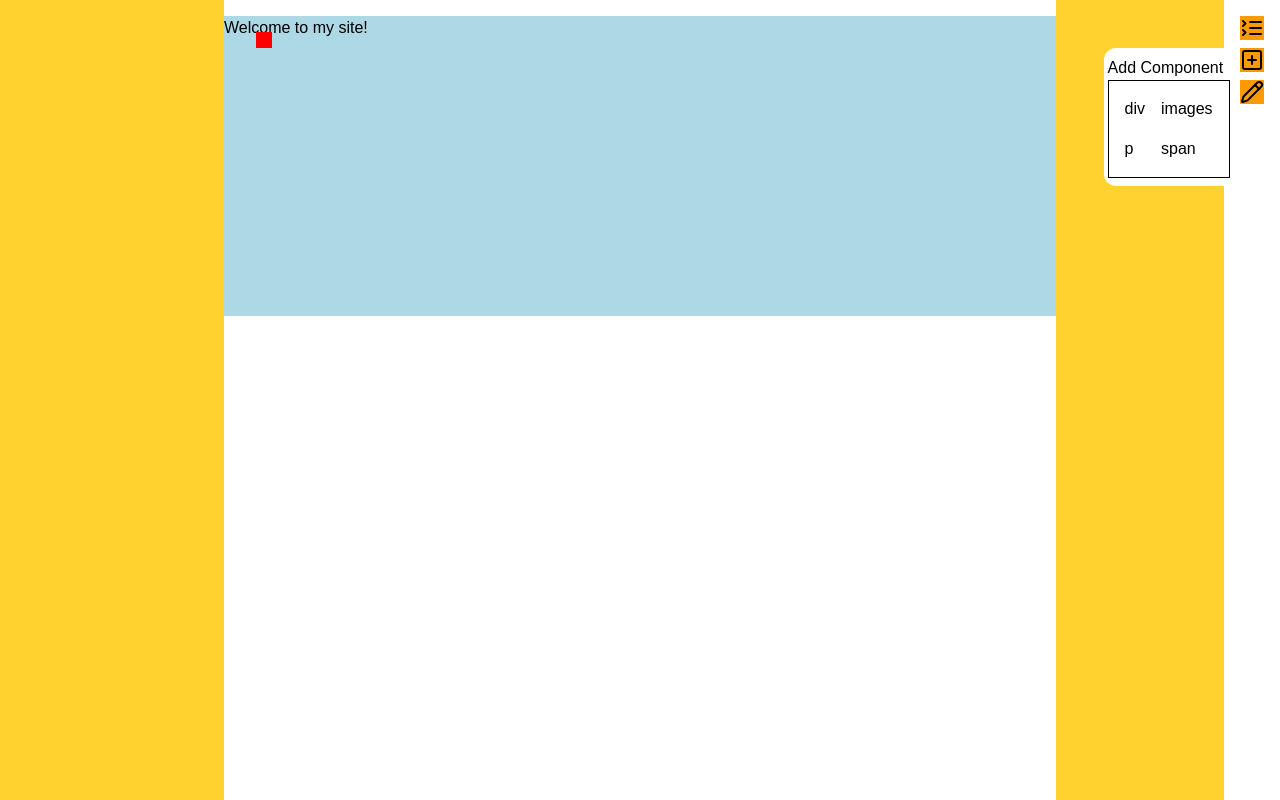
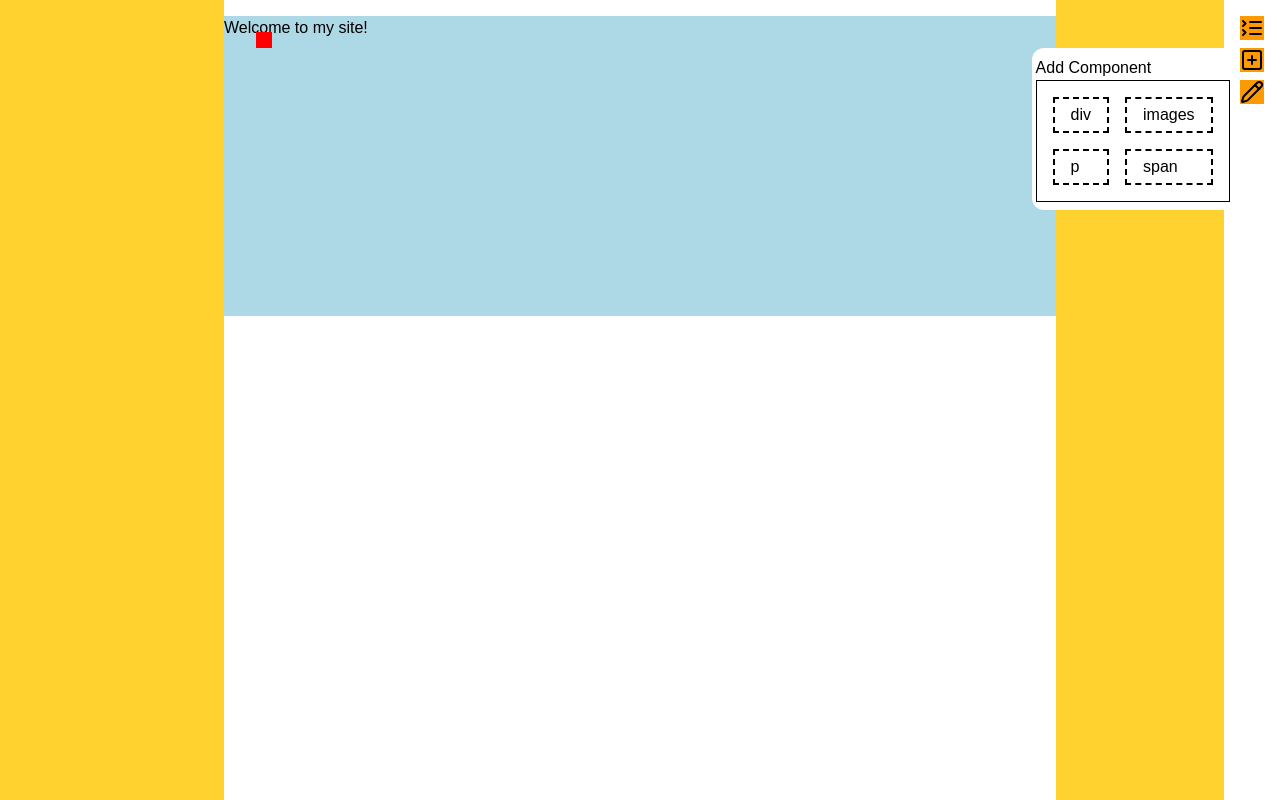
Before and after one commit to gouthamk29/website-builder, a Next.js app: page /editor in a window 1280 px wide. Both pictures are taken after a click on the button 1252 px from the left and 60 px from the top of the page. Built offline with nearby package versions, Linux system fonts and the light colour scheme.

Commit message:
added dnd kit and draged preview

```diff
--- a/app/editor/page.tsx
+++ b/app/editor/page.tsx
@@ -7,6 +7,8 @@ import { Component } from "@/types"
 
 
 import DEVcomponentList from "@/dev-comp/DEVcomponentList"
+import { DndContext, DragOverlay } from "@dnd-kit/core"
+import DragedPreview from "@/components/DragedPreview"
 
 
 export default function Page(){
@@ -16,16 +18,23 @@ export default function Page(){
 
     const [selectedId, setSelectedId] = useState<string | null>(null);
 
+
     return <div className=" h-full flex relative">
 
-
+        <DndContext onDragEnd={()=>console.log("dropped")}>
             <div className="flex-1 bg-amber-300">
                 <Editor component={components} setComponents={setComponents} selectedId={selectedId} setSelectedId={setSelectedId}/>
             </div>
             <div className="absolute right-0 z-1 h-full">
                 <EditorSidebar components={components} setComponents={setComponents} selectedId={selectedId} />
             </div>
-
-
+            <DragOverlay>
+                <DragedPreview/>
+            </DragOverlay>
+        </DndContext>
     </div>
 }
+
+function handleDragEnd(){
+
+}
--- /dev/null
+++ b/components/AddComponentElements.tsx
@@ -0,0 +1,39 @@
+'use client'
+import { useDraggable } from "@dnd-kit/core";
+import {CSS} from "@dnd-kit/utilities"
+// import { forwardRef } from "react";
+ type ElementProps = {
+  element: string;
+};
+
+export function AddComponentElements({ element }: ElementProps) {
+
+  const {attributes, listeners, setNodeRef, transform}=useDraggable({
+    id:`add-elements-${element}`,
+    data:{
+      elementType:element,
+    }
+  })
+
+  const style = {
+    transform: CSS.Translate.toString(transform),
+    padding:"0.25rem 1rem",
+    border:"2px dashed black"
+  };
+
+  return (
+    <div ref={setNodeRef} style={style} {...attributes} {...listeners}>
+      {element}
+    </div>
+  );
+}
+
+
+// const AddComponentElements = forwardRef(({children,...props},ref)=>{
+//   return (
+//     <div {...props} ref={ref}>{children}</div>
+//   )
+// }
+// )
+
+// export default AddComponentElements
--- /dev/null
+++ b/components/DragedPreview.tsx
@@ -0,0 +1,5 @@
+export default function DragedPreview() {
+  return (
+   <div className="z-0 px-4 py-2 border-dashed border-l-amber-300">Dragged Component</div>
+  )
+}
--- /dev/null
+++ b/components/DraggableAddComponentElement.tsx
@@ -0,0 +1,9 @@
+
+
+const DraggableAddComponentElement = () => {
+  return (
+    <div>DraggableAddComponentElement</div>
+  )
+}
+
+export default DraggableAddComponentElement
--- a/components/EditorSidebar.tsx
+++ b/components/EditorSidebar.tsx
@@ -4,6 +4,7 @@ import { Component } from "@/types";
 import cx  from "classnames";
 import { ListCollapse, Pencil, SquarePlus } from "lucide-react";
 import { Tooltip } from "react-tooltip";
+import { AddComponentElements } from "./AddComponentElements";
 
 
 
@@ -270,23 +271,10 @@ function AddComponent(){
           <AddComponentElements element="images"/>
           <AddComponentElements element="span"/>
       </div>
-
     </div>
   </>
 }
-type ElementProps = {
-  element: string;
-};
 
-function AddComponentElements({ element }: ElementProps) {
-
-
-  return (
-          <div>
-            {element}
-          </div>
-          )
-}
 
 function implementComponentAddition(){
 
--- a/package.json
+++ b/package.json
@@ -9,14 +9,13 @@
     "lint": "next lint"
   },
   "dependencies": {
+    "@dnd-kit/core": "^6.3.1",
     "@prisma/client": "^6.6.0",
     "@tanstack/react-query": "^5.74.4",
     "classnames": "^2.5.1",
     "lucide-react": "^0.511.0",
     "next": "15.3.0",
     "react": "^19.0.0",
-    "react-dnd": "^16.0.1",
-    "react-dnd-html5-backend": "^16.0.1",
     "react-dom": "^19.0.0",
     "react-tooltip": "^5.28.1",
     "zustand": "^5.0.3"
```
Also changed, not shown: 1 other file (tests, documents, lock files or other folders).
